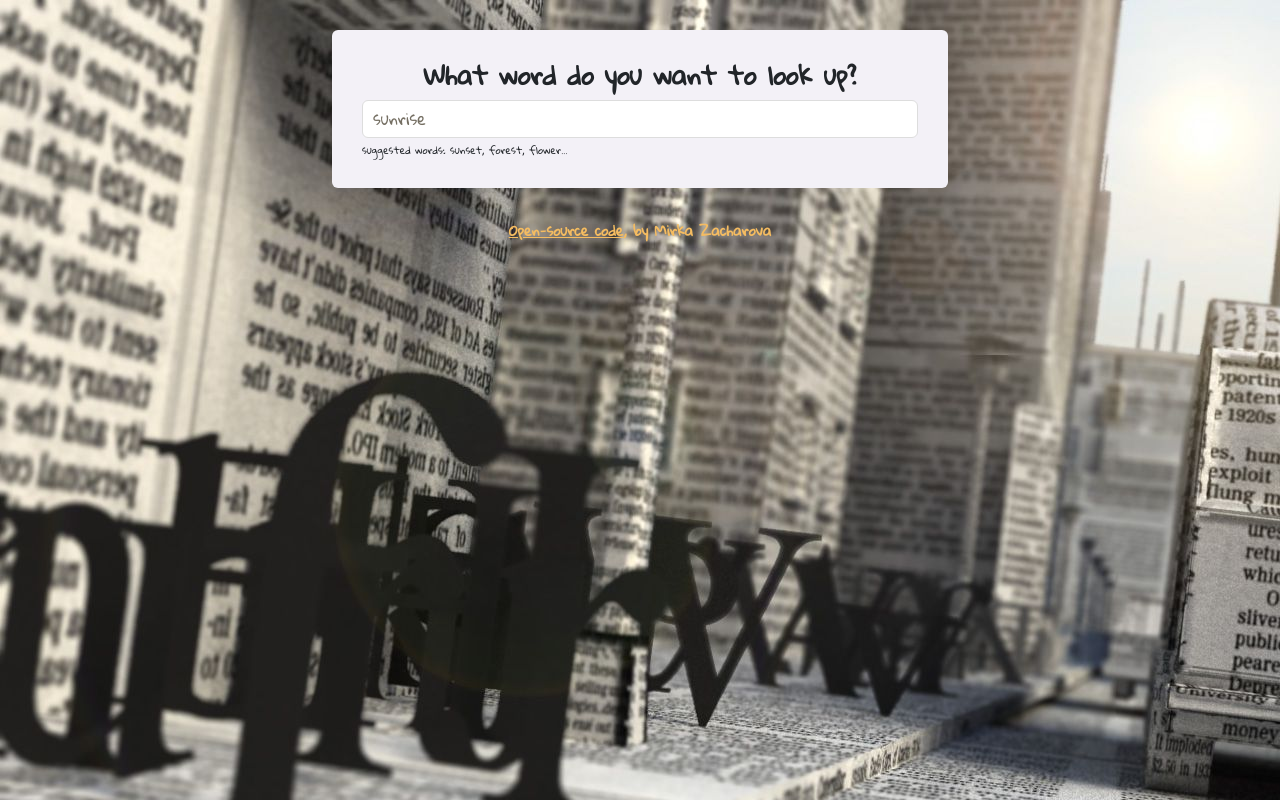
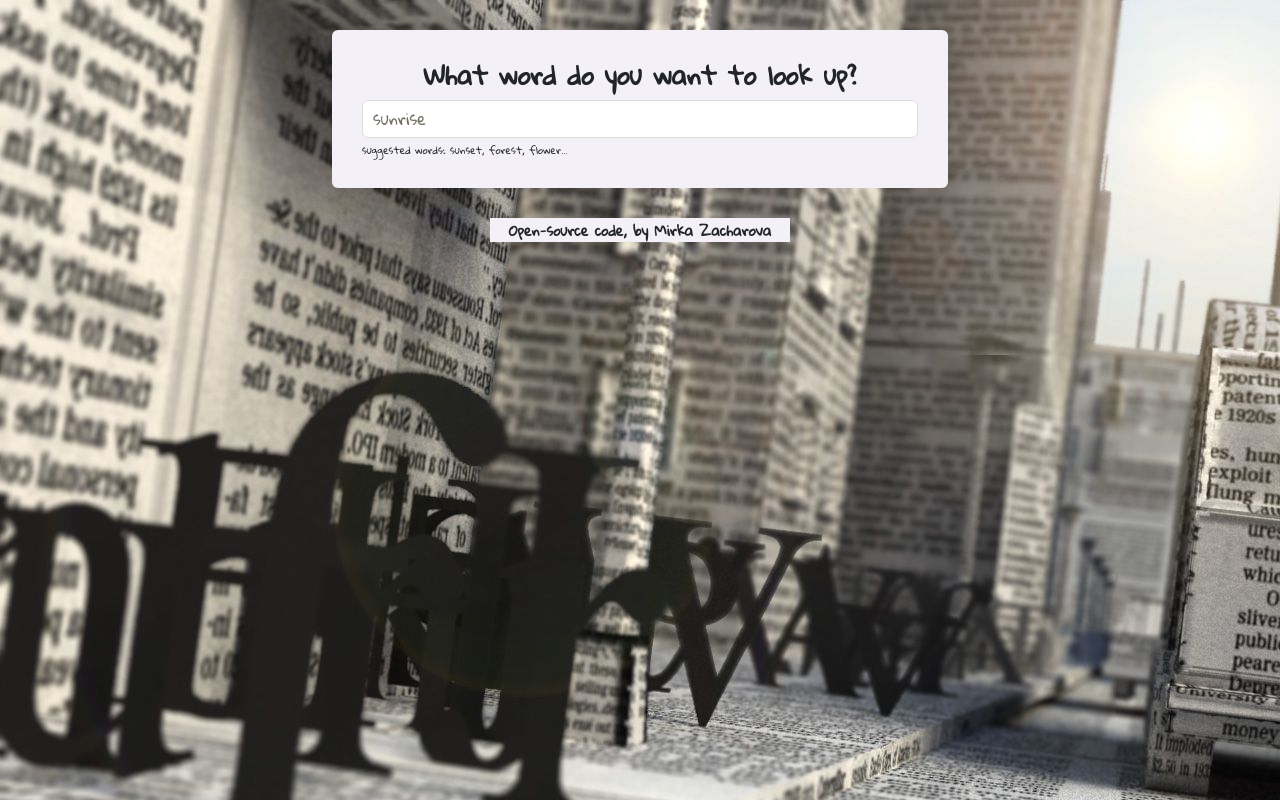
Before and after one commit to mirkiy/dictionary-project-app, a React (Create React App) app: page / in a window 1280 px wide. Built offline with nearby package versions, Linux system fonts and the light colour scheme; no server answers.

Commit message:
Applied styling on the footer

```diff
--- a/src/App.css
+++ b/src/App.css
@@ -16,14 +16,17 @@ a {
 }
 .App-footer {
   text-align: center;
-  margin: 30px 0;
-  color: #f5bc61;
+  margin: 30px auto;
+  color: #212529;
+  background-color: #f3f1f7;
+  width: 300px;
   font-weight: bold;
 }
 .App-footer a {
-  color: #f5bc61;
+  color: #212529;
+  text-decoration: none;
   transition: all 150ms ease-in-out;
 }
 .App-footer a:hover {
-  color: white;
+  color: #bd9945;
 }
```
